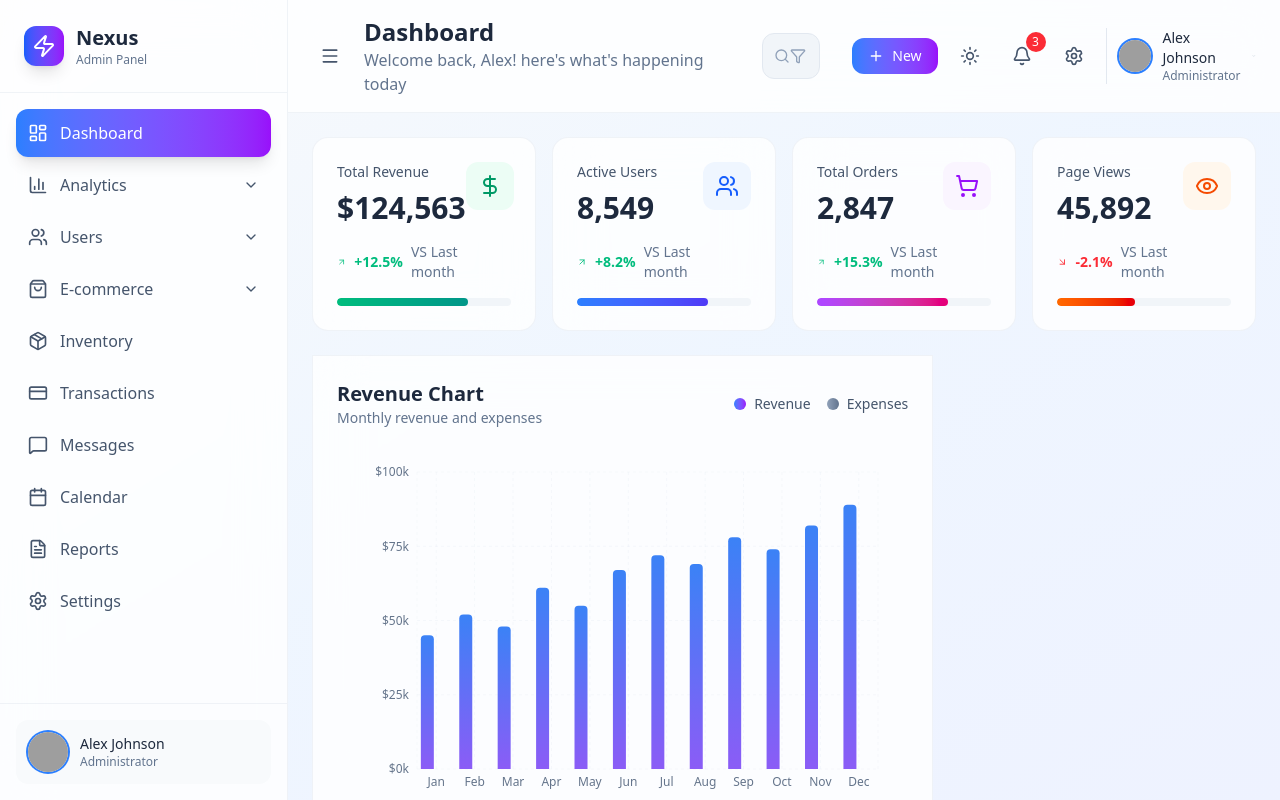
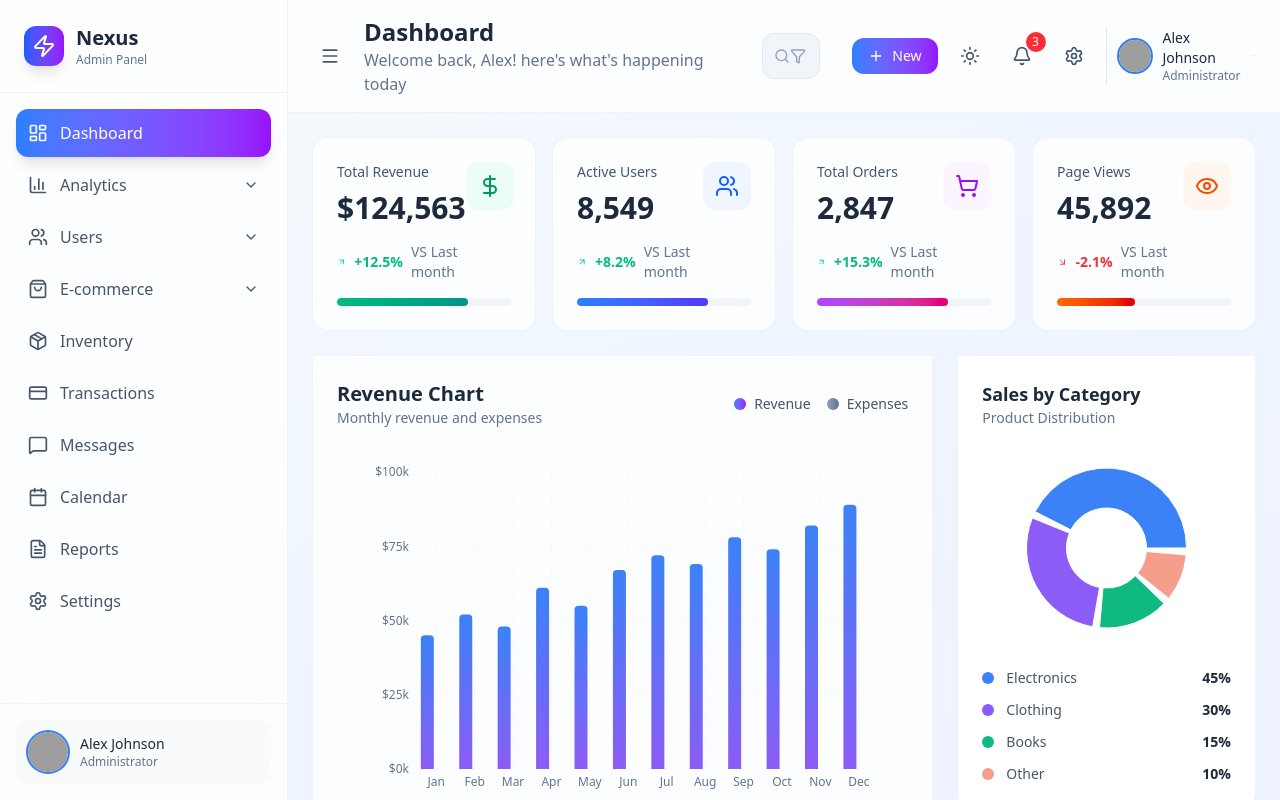
Before and after one commit to DNishadini/Admin_Dashboard, a React (Vite) app: page / in a window 1280 px wide. Built offline with nearby package versions, Linux system fonts and the light colour scheme; grey boxes are pictures that could not be loaded.

Commit message:
Complete ChartSection

```diff
--- a/src/components/Dashboard/ChartSection.jsx
+++ b/src/components/Dashboard/ChartSection.jsx
@@ -1,11 +1,15 @@
 import React from "react";
 import RevenueChart from "./RevenueChart";
+import SalesChart from "./SalesChart";
 function ChartSection() {
   return (
     <div className="grid grid-cols-1 xl:grid-cols-3 gap-6">
       <div className="xl:col-span-2">
         <RevenueChart />
       </div>
+      <div className="space-y-6">
+        <SalesChart />
+      </div>
     </div>
   );
 }
--- a/src/components/Dashboard/Dashboard.jsx
+++ b/src/components/Dashboard/Dashboard.jsx
@@ -1,11 +1,17 @@
 import StatsGrid from "./StatsGrid";
 import ChartSection from "./ChartSection";
+import TableSection from "./TableSection";
 
 function Dashboard() {
   return (
     <div className="space-y-6">
       <StatsGrid />
       <ChartSection />
+      <div className="grid grid-cols-1 xl:grid-cols-3 gap-6">
+        <div className="xl:col-span-2">
+          <TableSection />
+        </div>
+      </div>
     </div>
   );
 }
--- /dev/null
+++ b/src/components/Dashboard/SalesChart.jsx
@@ -0,0 +1,80 @@
+import React from "react";
+import { PieChart, Pie, Cell, ResponsiveContainer, Tooltip } from "recharts";
+
+const data = [
+  { name: "Electronics", value: 45, color: "#3b82f6" },
+  { name: "Clothing", value: 30, color: "#8b5cf6" },
+  { name: "Books", value: 15, color: "#10b981" },
+  { name: "Other", value: 10, color: "#f59e8b" },
+];
+
+function SalesChart() {
+  return (
+    <div className="bg-white dark:bg-slate-900 backdrop-blur-xl rounded-b-2xl p-6 border border-slate-200/50 dark:border-slate-700/50">
+      {/* Title */}
+      <div className="mb-6">
+        <h3 className="text-lg font-bold text-slate-800 dark:text-white">
+          Sales by Category
+        </h3>
+        <p className="text-sm text-slate-500 dark:text-slate-400">
+          Product Distribution
+        </p>
+      </div>
+
+      {/* Chart */}
+      <div className="h-48 flex justify-center">
+        <ResponsiveContainer width="100%" height="100%">
+          <PieChart>
+            <Pie
+              data={data}
+              cx="50%"
+              cy="50%"
+              innerRadius={40}
+              outerRadius={80}
+              paddingAngle={5}
+              dataKey="value"
+            >
+              {data.map((entry, index) => (
+                <Cell key={`cell-${index}`} fill={entry.color} />
+              ))}
+            </Pie>
+
+            <Tooltip
+              contentStyle={{
+                backgroundColor: "rgba(255, 255, 255, 0.95)",
+                border: "none",
+                borderRadius: "12px",
+                boxShadow: "0 10px 40px rgba(0, 0, 0, 0.1)",
+              }}
+            />
+          </PieChart>
+        </ResponsiveContainer>
+      </div>
+
+      {/* Legend BELOW chart */}
+      <div className="mt-6 space-y-3">
+        {data.map((item, index) => (
+          <div key={index} className="flex items-center justify-between">
+            {/* Left: dot + name */}
+            <div className="flex items-center space-x-3">
+              <div
+                className="w-3 h-3 rounded-full"
+                style={{ backgroundColor: item.color }}
+              />
+              <span className="text-sm text-slate-600 dark:text-slate-400">
+                {item.name}
+              </span>
+            </div>
+
+            {/* Right: percentage */}
+            <span className="text-sm font-semibold text-slate-800 dark:text-white">
+              {item.value}%
+            </span>
+          </div>
+        ))}
+      </div>
+    </div>
+  );
+}
+
+export default SalesChart;
--- /dev/null
+++ b/src/components/Dashboard/TableSection.jsx
@@ -0,0 +1,4 @@
+function TableSection() {
+  return <div>TableSection</div>;
+}
+export default TableSection;
```
